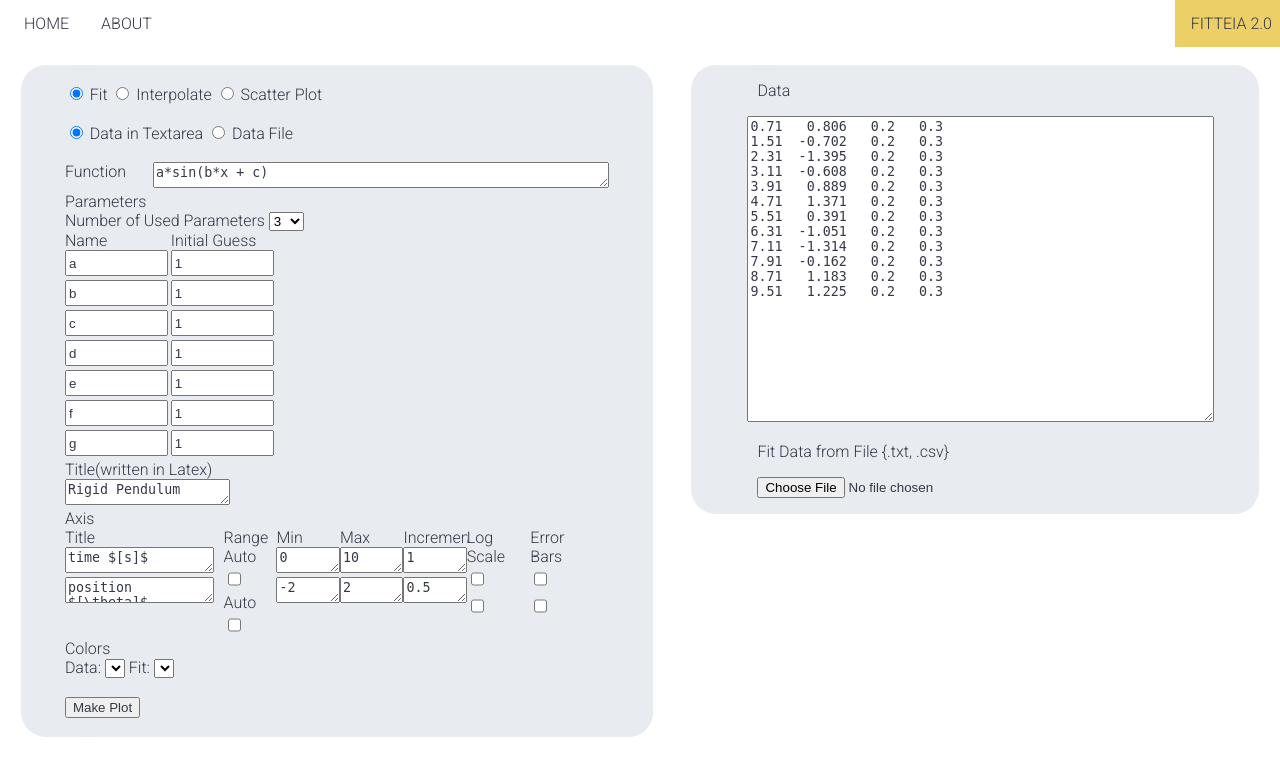
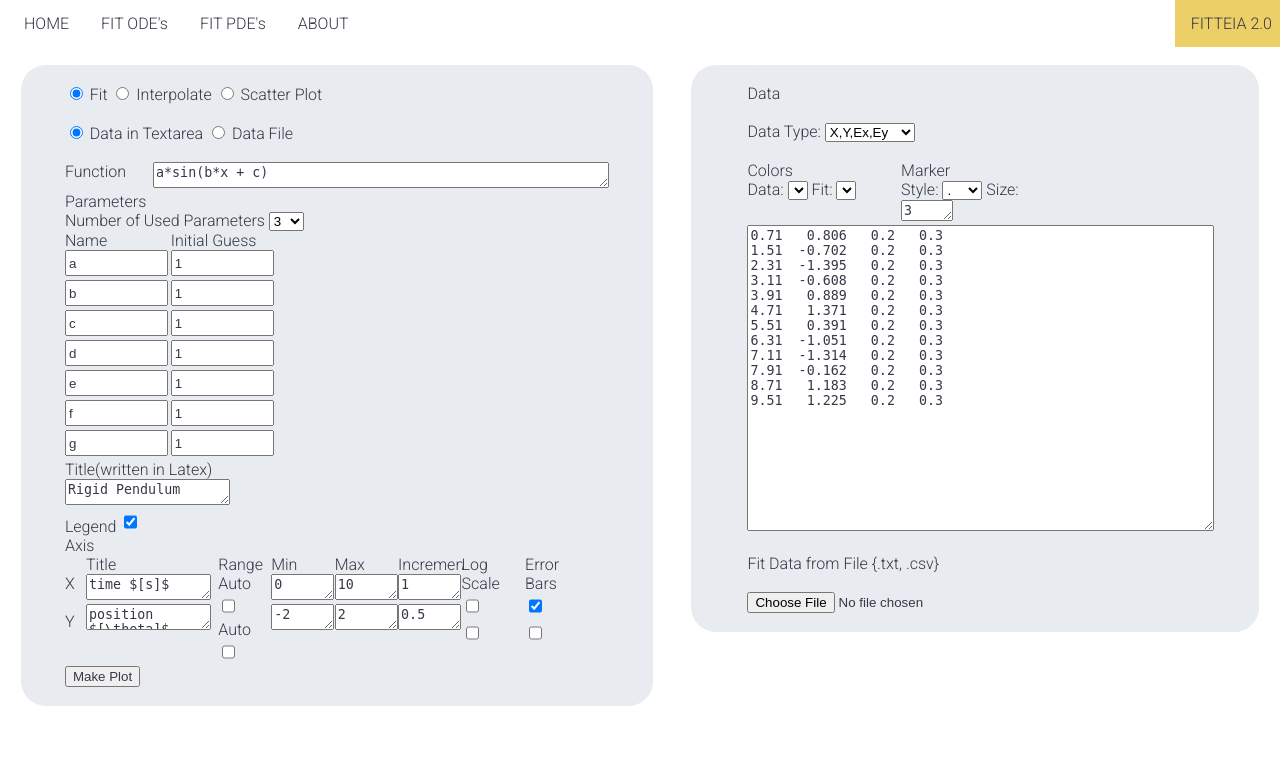
Before and after one commit to MiguelLameiras/Fitter, a Flask app: page / in a window 1280 px wide. Shown: the top 776 px of the page. Run offline with Flask 2, Linux system fonts and the light colour scheme; lists and menus that the app fills with data are empty.

Commit message:
markerstyle,legend

```diff
--- a/website/main.py
+++ b/website/main.py
@@ -42,6 +42,7 @@ def about():
 @app.route("/plot", methods = ['POST'])
 def plot():
     x,y,errx,erry = [],[],[],[]
+    num_cols = int(request.form['data_type'])
     if request.method == "POST" and request.form['FileorText'] == "Input":
         dados = request.form['data']
         custom = True
@@ -51,9 +52,8 @@ def plot():
         leitura = dados
         dados = [float(i) for i in dados]
 
-        num_cols = 4
         for i in range(0,int((len(dados))/num_cols)):
-            for j in range(0,4):
+            for j in range(0,num_cols):
                 if (j == 0):
                     x.append(dados[j+num_cols*i])
                 if (j == 1):
@@ -95,6 +95,9 @@ def plot():
 
     graph = Plot(x,y,errx,erry,xerror,yerror,xlog = xlog_checkbox, ylog = ylog_checkbox)
 
+    legend = 'legend' in request.form
+    if(legend): graph.legend = int(request.form["legend"])
+
     xauto = 'xauto' in request.form
     if(xauto): graph.xauto = request.form["xauto"]
     else:
@@ -108,6 +111,9 @@ def plot():
         graph.ymin = float(request.form['ymin'])
         graph.ymax = float(request.form['ymax'])
         graph.yticks = float(request.form['yticks'])
+
+    graph.marker_size = int(request.form['marker_size'])
+    graph.marker_style = request.form['marker_style']
 
     graph.Title = request.form['Title']
     graph.xaxisTitle = request.form['X-Axis']
--- a/website/templates/index.html
+++ b/website/templates/index.html
@@ -17,6 +17,8 @@
 <body>
     <div style="border-radius:0px ;float:left" class="navbar">
         <a class="active" href="/">HOME</a>
+        <a class="active" href="/">FIT ODE's</a>
+        <a class="active" href="/">FIT PDE's</a>
         <a href="/about">ABOUT</a>
         <a href="/" style="float:right;background-color: #ECCF67">FITTEIA 2.0</a>
     </div>
@@ -32,11 +34,74 @@
         <div style="width: 45%; float:right">
             <!-- right content in here -->
             <div style="width: 90%; float:right">
-                <p>Data</p>
+                <br>
+                <label>Data</label><br><br>
+                <label for="data_type">Data Type:</label>
+                <select name="data_type" id="data_type" style="width: 90px">
+                    <option value="2">X,Y</option>
+                    <option value="4"selected>X,Y,Ex,Ey</option>
+                </select>
+                <br><br>
+                <div style="width: 30%; float:left">
+                    <!-- https://personal.sron.nl/~pault/ -->
+                    <label>Colors</label><br>
+                    <label for="data_colors">Data:</label>
+                    <select name="data_colors" id="data_colors" style="width: 20px">
+                        <option value="#984ea3" style="background-color: #984ea3;"></option>
+                        <option value="#e41a1c" style="background-color: #e41a1c;"></option>
+                        <option value="#ff7f00" style="background-color: #ff7f00;"></option>
+                        <option value="#4daf4a" style="background-color: #4daf4a;"></option>
+                        <option value="#377eb8" style="background-color: #377eb8;"></option>
+                        <option value="#000000" style="background-color: #000000;" selected></option>
+                    </select>
+                    <label for="fit_colors">Fit:</label>
+                    <select name="fit_colors" id="fit_colors" style="width: 20px">
+                        <option value="#984ea3" style="background-color: #984ea3;"></option>
+                        <option value="#e41a1c" style="background-color: #e41a1c;" selected></option>
+                        <option value="#ff7f00" style="background-color: #ff7f00;"></option>
+                        <option value="#4daf4a" style="background-color: #4daf4a;"></option>
+                        <option value="#377eb8" style="background-color: #377eb8;"></option>
+                        <option value="#000000" style="background-color: #000000;"></option>
+                    </select>
+                </div>
+                <div style="width: 30%; float:left">
+                    <!-- https://personal.sron.nl/~pault/ -->
+                    <label>Marker</label><br>
+                    <label for="marker_style">Style:</label>
+                    <select name="marker_style" id="marker_style" style="width: 40px">
+                        <option value="." selected>.</option>
+                        <option value="," >,</option>
+                        <option value="o" >o</option>
+                        <option value="v" >v</option>
+                        <option value="^" >^</option>
+                        <option value="<" ><</option>
+                        <option value=">" >></option>
+                        <option value="1" >1</option>
+                        <option value="2" >2</option>
+                        <option value="3" >3</option>
+                        <option value="4" >4</option>
+                        <option value="8" >8</option>
+                        <option value="s" >s</option>
+                        <option value="p" >p</option>
+                        <option value="P" >P</option>
+                        <option value="*" >*</option>
+                        <option value="h" >h</option>
+                        <option value="H" >H</option>
+                        <option value="+" >+</option>
+                        <option value="x" >x</option>
+                        <option value="X" >X</option>
+
+                    </select>
+                    <label for="marker_size">Size:</label>
+                    <textarea name="marker_size" id="marker_size" style="width: 30%;height: 15px;">3</textarea>
+                </div>
                 <textarea name="data"
                     style="width: 90%;height: 300px;">0.71   0.806   0.2   0.3&#10;1.51  -0.702   0.2   0.3&#10;2.31  -1.395   0.2   0.3&#10;3.11  -0.608   0.2   0.3&#10;3.91   0.889   0.2   0.3&#10;4.71   1.371   0.2   0.3&#10;5.51   0.391   0.2   0.3&#10;6.31  -1.051   0.2   0.3&#10;7.11  -1.314   0.2   0.3&#10;7.91  -0.162   0.2   0.3&#10;8.71   1.183   0.2   0.3&#10;9.51   1.225   0.2   0.3&#10;</textarea>
-                <p>Fit Data from File {.txt, .csv}</p>
-                <p><input type="file" name="file"></p>
+                <br><br>
+                <label>Fit Data from File {.txt, .csv}</label>
+                <br><br>
+                <label><input type="file" name="file"></label>
+                <br><br>
             </div>
         </div>
 
@@ -126,8 +191,17 @@
                     <label>Title(written in Latex)</label><br>
                     <textarea name="Title" style="width: 30%;height: 20px;">Rigid Pendulum</textarea>
                     <br>
+                    <label>Legend</label>
+                    <input type="checkbox" style="height: 20px;" name="legend" value="1" checked="checked">
+                    <br>
                     <label> Axis</label><br>
-                    <div style="width: 30%; float:left">
+                    <div style="width: 4%; float:left">
+                        <br>
+                        <label>X</label><br>
+                        <br>
+                        <label>Y</label><br>
+                    </div>
+                    <div style="width: 25%; float:left">
                         <label>Title</label><br>
                         <textarea name="X-Axis" style="width: 90%;height: 20px;">time $[s]$</textarea>
                         <br>
@@ -170,38 +244,13 @@
                     <div style="width: 12%; float:left">
                         <label>Error Bars</label>
                         <br>
-                        <input type="checkbox" style="height: 20px;" name="xerror" value="Yes">
+                        <input type="checkbox" style="height: 20px;" name="xerror" value="Yes" checked="checked">
                         <br>
                         <input type="checkbox" style="height: 20px;" name="yerror" value="Yes">
                     </div>
-                    <br>
                 </div>
-
-                <div style="width: 90%; float:left">
-                    <!-- https://personal.sron.nl/~pault/ -->
-                    <label>Colors</label><br>
-                    <label for="data_colors">Data:</label>
-                    <select name="data_colors" id="data_colors" style="width: 20px">
-                        <option value="#984ea3" style="background-color: #984ea3;"></option>
-                        <option value="#e41a1c" style="background-color: #e41a1c;"></option>
-                        <option value="#ff7f00" style="background-color: #ff7f00;"></option>
-                        <option value="#4daf4a" style="background-color: #4daf4a;"></option>
-                        <option value="#377eb8" style="background-color: #377eb8;"></option>
-                        <option value="#000000" style="background-color: #000000;"></option>
-                    </select>
-                    <label for="fit_colors">Fit:</label>
-                    <select name="fit_colors" id="fit_colors" style="width: 20px">
-                        <option value="#984ea3" style="background-color: #984ea3;"></option>
-                        <option value="#e41a1c" style="background-color: #e41a1c;"></option>
-                        <option value="#ff7f00" style="background-color: #ff7f00;"></option>
-                        <option value="#4daf4a" style="background-color: #4daf4a;"></option>
-                        <option value="#377eb8" style="background-color: #377eb8;"></option>
-                        <option value="#000000" style="background-color: #000000;"></option>
-                    </select>
-                    <br><br>
-                    <input type="submit" value="Make Plot">
-                    <br><br>
-                </div>
+                <input type="submit" value="Make Plot">
+                <br><br>
             </div>
         </div>
     </form>
```
Also changed, not shown: website/plotter.py (+16 -13 lines), website/templates/about.html (+12 -3 lines), website/templates/plot.html (+12 -3 lines).
